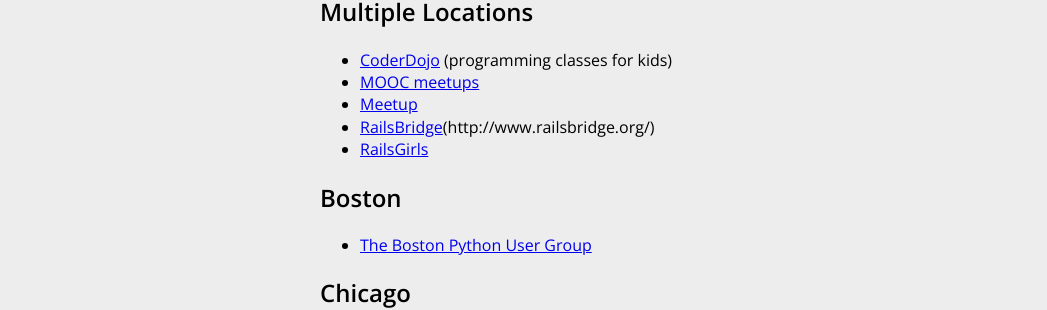
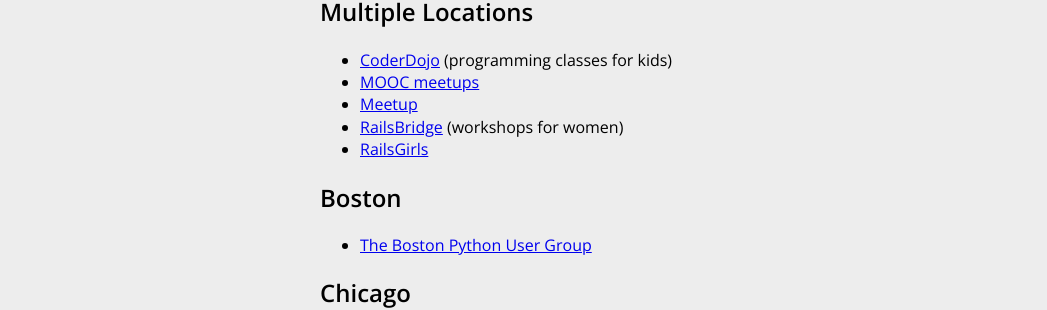
Before and after one commit to HackerHours/hackerhours.org, a Jekyll site: the page built from related-groups.md, in a window 1280 px wide. Shown: the part 181-491 px from the top of the page, without its empty margins (0-1047 px from the left). Built offline with Jekyll 4.4.1, drawn with Linux system fonts in a browser that asks for light colours; comment, search, counter and statistics services are not loaded.

Commit message:
update RailsBridge link on related-groups page.

```diff
--- a/related-groups.md
+++ b/related-groups.md
@@ -9,7 +9,7 @@
 * [CoderDojo](http://coderdojo.com/) (programming classes for kids)
 * [MOOC meetups](http://moocs.meetup.com/)
 * [Meetup](http://www.meetup.com/find/?categories=34)
-* [RailsBridge](workshops for women)(http://www.railsbridge.org/)
+* [RailsBridge](http://www.railsbridge.org/) (workshops for women)
 * [RailsGirls](http://railsgirls.com/)
 
 ## Boston
```
